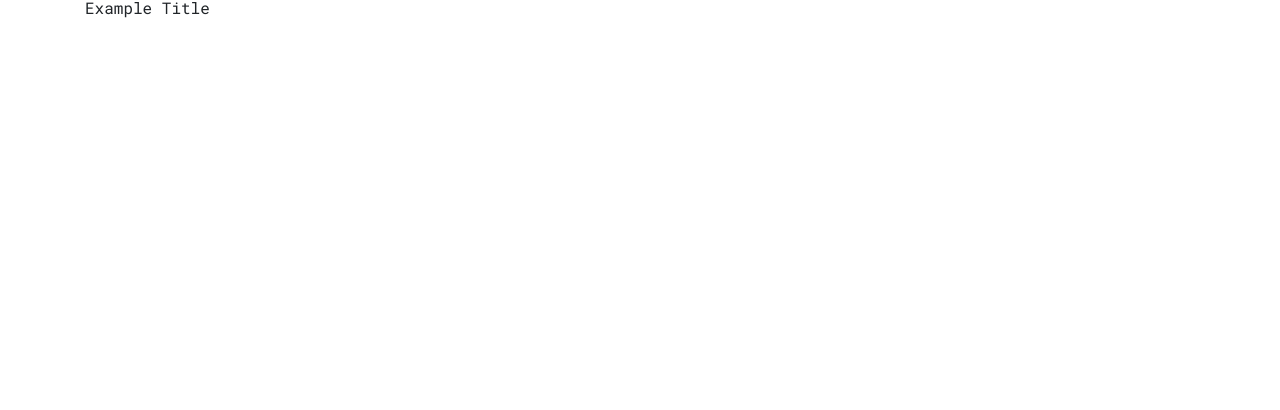
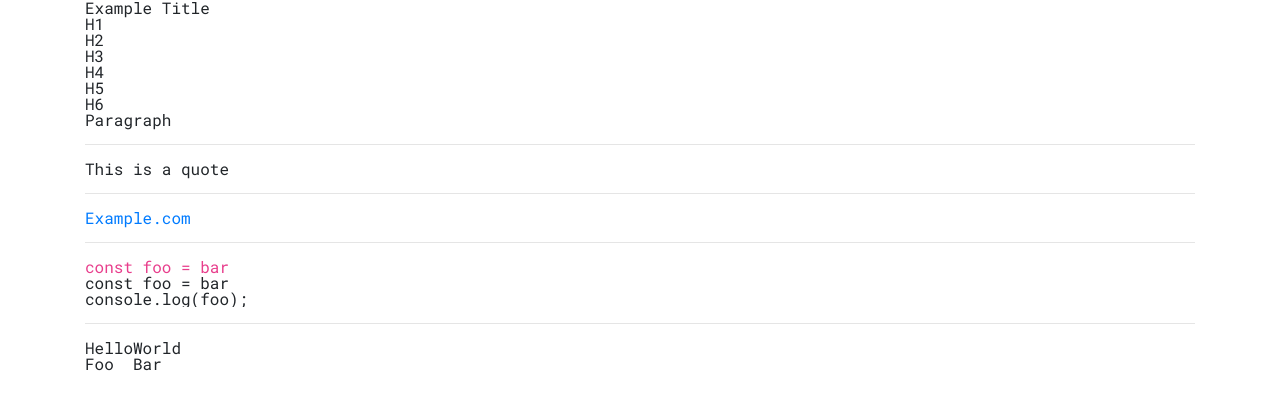
Before and after one commit to iqbalfasri/ibaal.space, a Gatsby site: page /blog/example-title in a window 1280 px wide. Built offline with nearby package versions, Linux system fonts and the light colour scheme; Gatsby itself is replaced by a stand-in of ours; some packages are replaced by stand-ins of ours; code samples lack their colours.

```diff
--- a/src/templates/blog-post.js
+++ b/src/templates/blog-post.js
@@ -55,7 +55,7 @@
       <SEO title={post.frontmatter.title} />
       <div className="container">
         <h1>{post.frontmatter.title}</h1>
-        {/* <p dangerouslySetInnerHTML={{ __html: post.html }} /> */}
+        <p dangerouslySetInnerHTML={{ __html: post.html }} />
         {/* <Content>
         <MarkedHeader>{post.frontmatter.title}</MarkedHeader>
         <HeaderDate>
```
